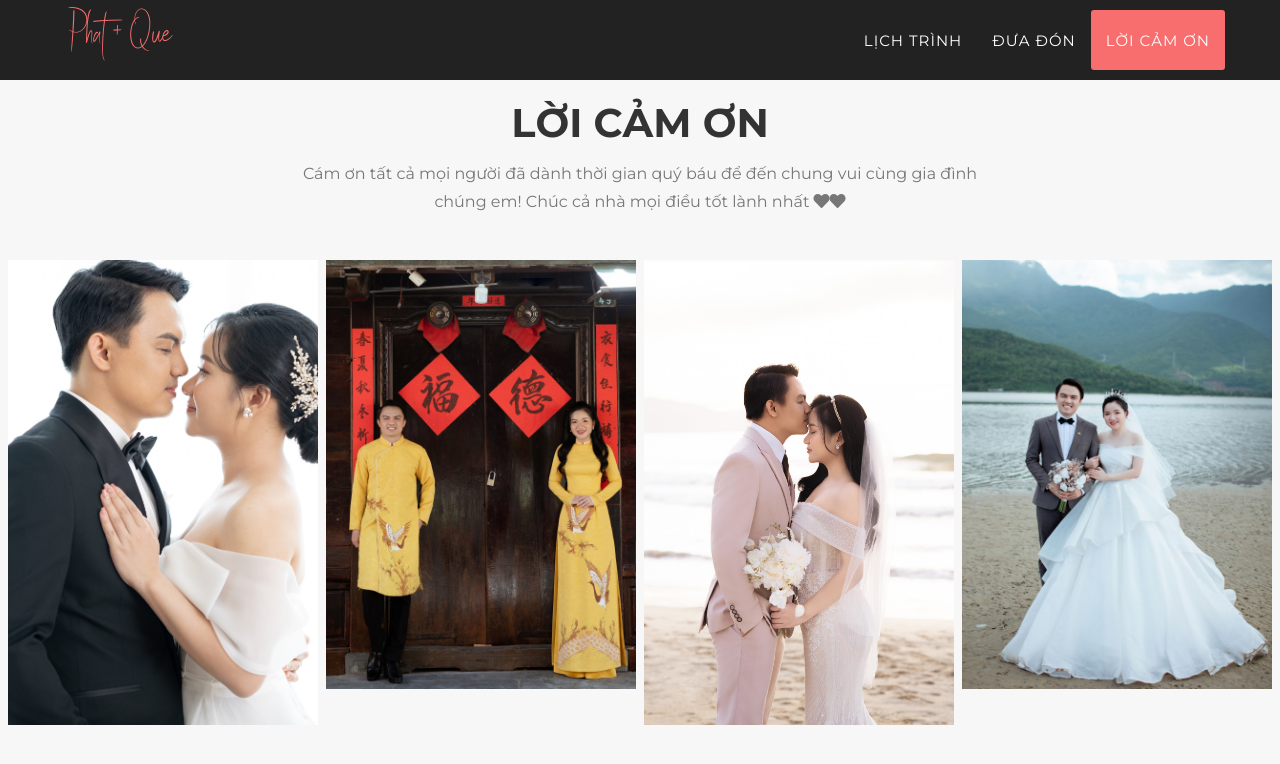
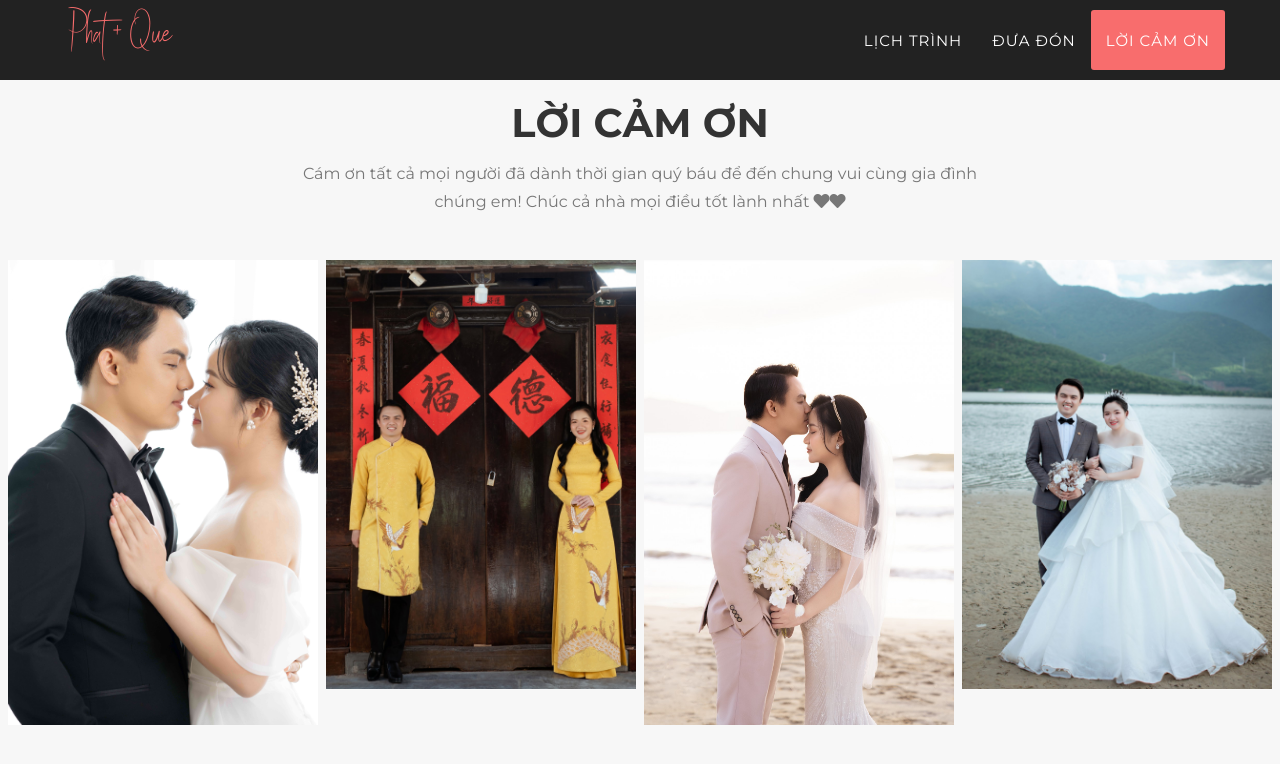
Before and after one commit to phatque/phatque, a Jekyll site: the page built from index.html, in a window 1280 px wide and 900 px high, scrolled down 2592 px. Shown: the top 764 px of the window. Built offline with Jekyll 4.4.1, drawn with Linux system fonts in a browser that asks for light colours; some web fonts are replaced.

Commit message:
Update our_story.html

```diff
--- a/_includes/en_data/our_story.html
+++ b/_includes/en_data/our_story.html
@@ -52,7 +52,7 @@
         </div>
         <div class="rowstory">
             <div class="columnstory">
-            	<img src="/img/backgrounds/DSC028451.jpg">
+            	<img src="/img/backgrounds/DSC02845 copy.jpg">
             </div>
             <div class="columnstory">
                 <img src="/img/backgrounds/Hinh nho (3).jpg">
```
